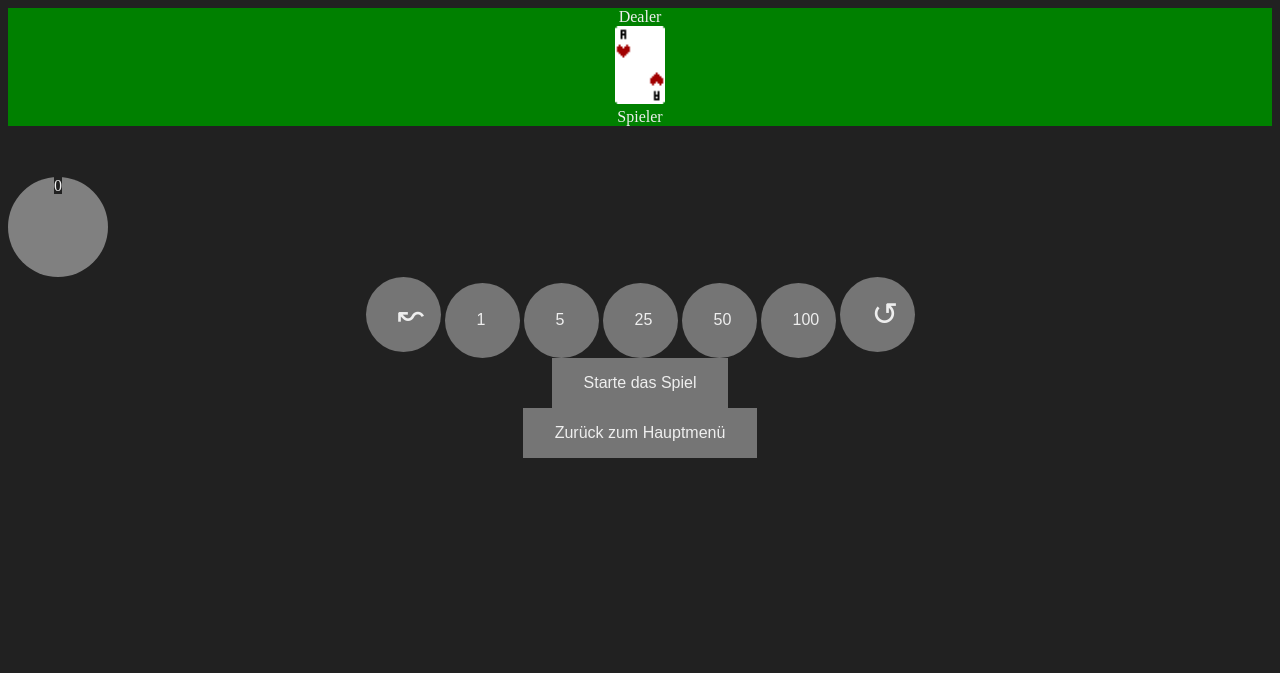
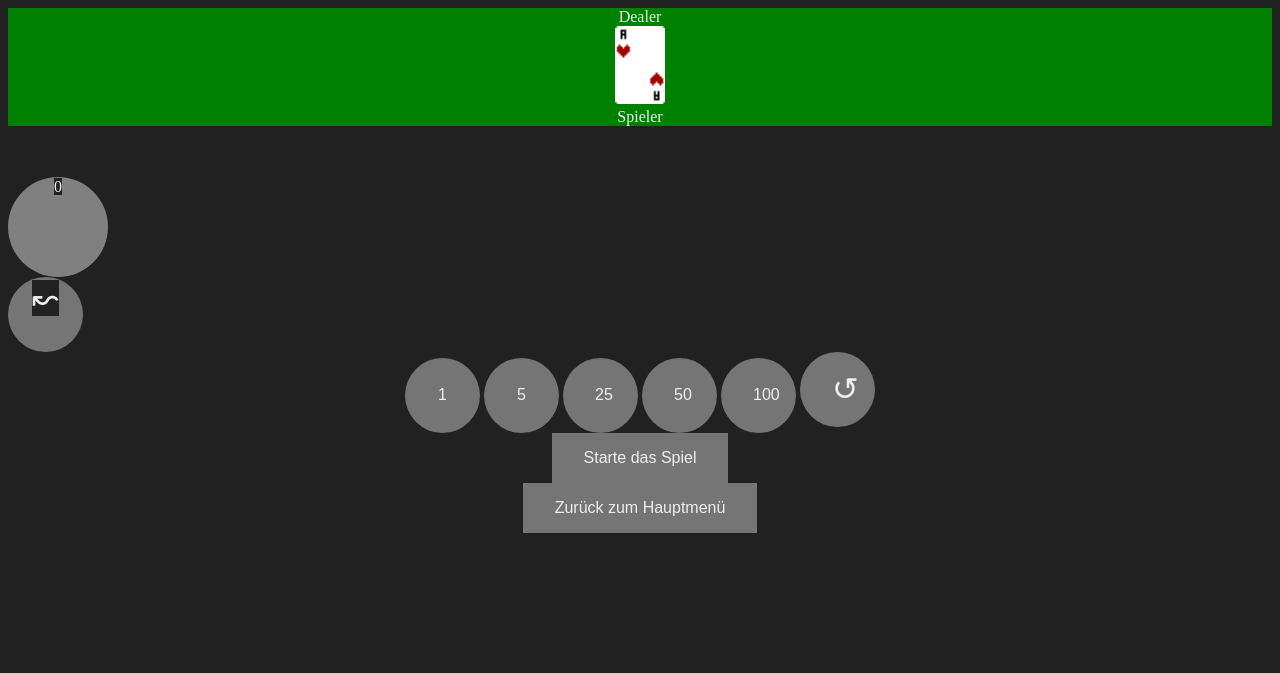
Before and after one commit to DJJayT/Blackjack, a PHP site: page /singleplayer in a window 1280 px wide. Shown: the top 673 px of the page. Run offline with PHP 8.4, Linux system fonts and the light colour scheme.

Commit message:
Button zu Div geändert

```diff
--- a/private/views/singleplayer/singleplayerbody.html
+++ b/private/views/singleplayer/singleplayerbody.html
@@ -25,7 +25,10 @@
 </div>
 
 <div id="chips" class="center">
-    <button type="button" id="back" class="chip symbol">↜</button>
+
+    <div class="chip symbol" id="back">
+        <a>↜</a>
+    </div>
     <button type="button" id="chip1" class="chip playchip">1</button>
     <button type="button" id="chip5" class="chip playchip">5</button>
     <button type="button" id="chip25" class="chip playchip">25</button>
--- a/public/styles/singleplayer.css
+++ b/public/styles/singleplayer.css
@@ -39,7 +39,23 @@
     width: 75px;
     height: 75px;
     border-radius: 50%;
-    text-align: left;
+    text-align: center;
+    cursor: pointer;
+    transition: all 200ms ease-in-out,
+    transform 150ms ease;
+    background-color: #757575;
+}
+
+.chip:hover {
+    background: #424242;
+}
+
+.chip:active {
+    transform: scale(0.95);
+}
+
+.chip a {
+    vertical-align: middle;
 }
 
 .symbol {
```
